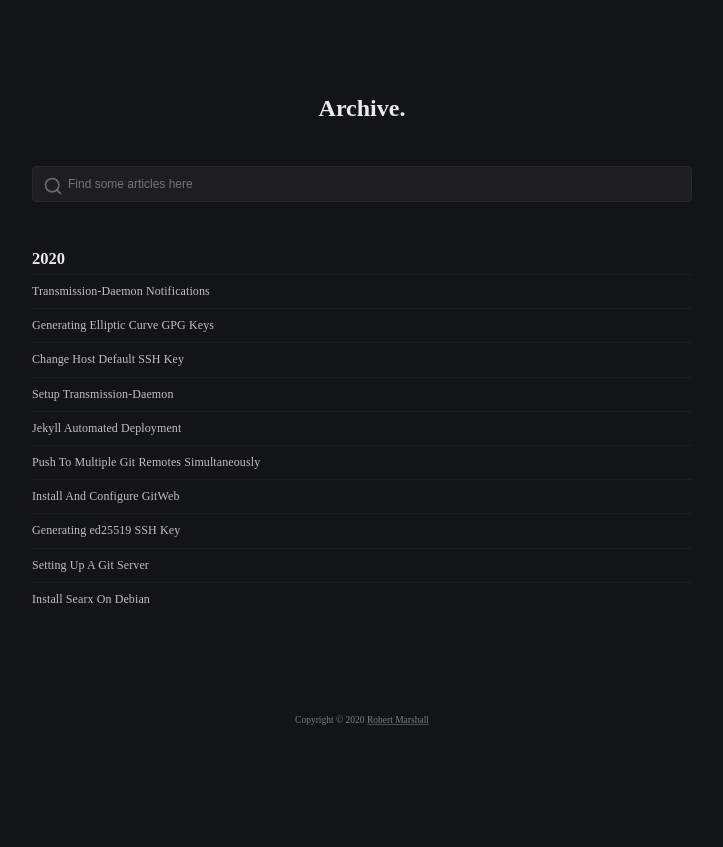
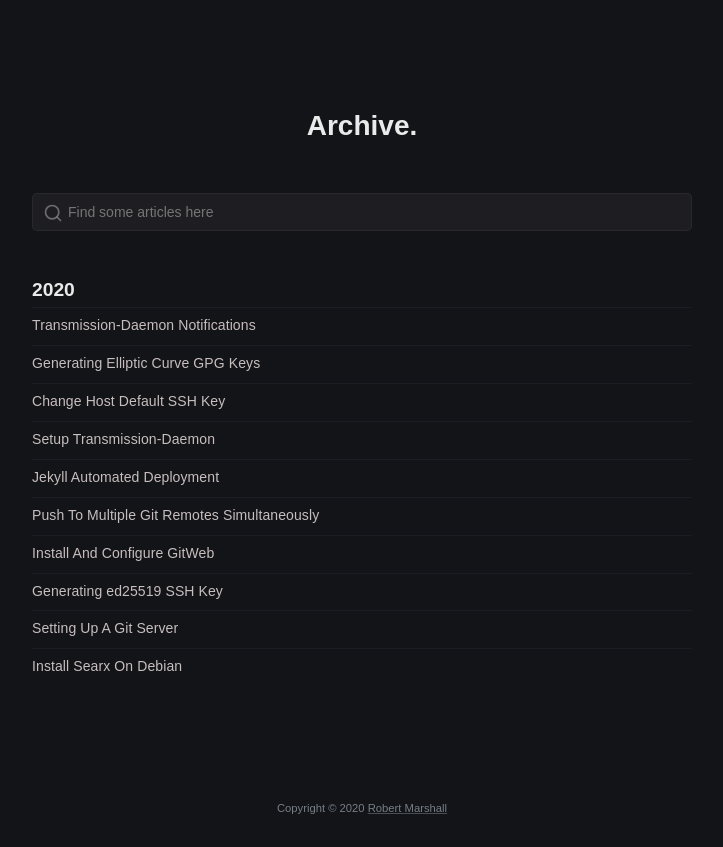
Before and after one commit to robert-marshall/xyz, a Jekyll site: the page built from archive.html, in a window 1280 px wide. Shown: the part 100-947 px from the top of the page, without its empty margins (278-1001 px from the left). Built offline with Jekyll 4.4.1, drawn with Linux system fonts in a browser that asks for light colours; before the commit the page ends 900 px from its top, so only the background shows below that.

Commit message:
omgsosorry

```diff
--- a/_sass/main.scss
+++ b/_sass/main.scss
@@ -1,14 +1,14 @@
 // Fonts preferences
-$sans-family: sans-mono;
+$sans-family: sans-serif;
 $mono-family: monospace;
-$base-font-size: 12px;
+$base-font-size: 14px;
 $medium-font-size: $base-font-size * 0.938;
 $small-font-size: $base-font-size * 0.875;
 $base-line-height: 1.85;
 
 // Font weight
 // $light-weight: 300; // uncomment if necessary
-$normal-weight: 100;
+$normal-weight: 200;
 $bold-weight: 700;
 // $black-weight: 900; // uncomment if necessary
 
```
